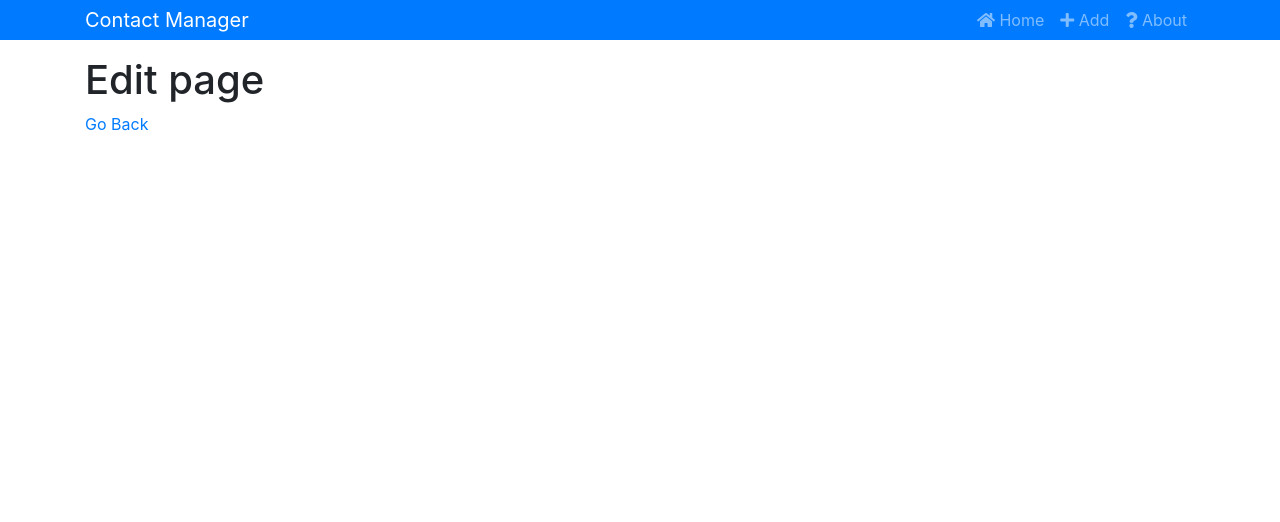
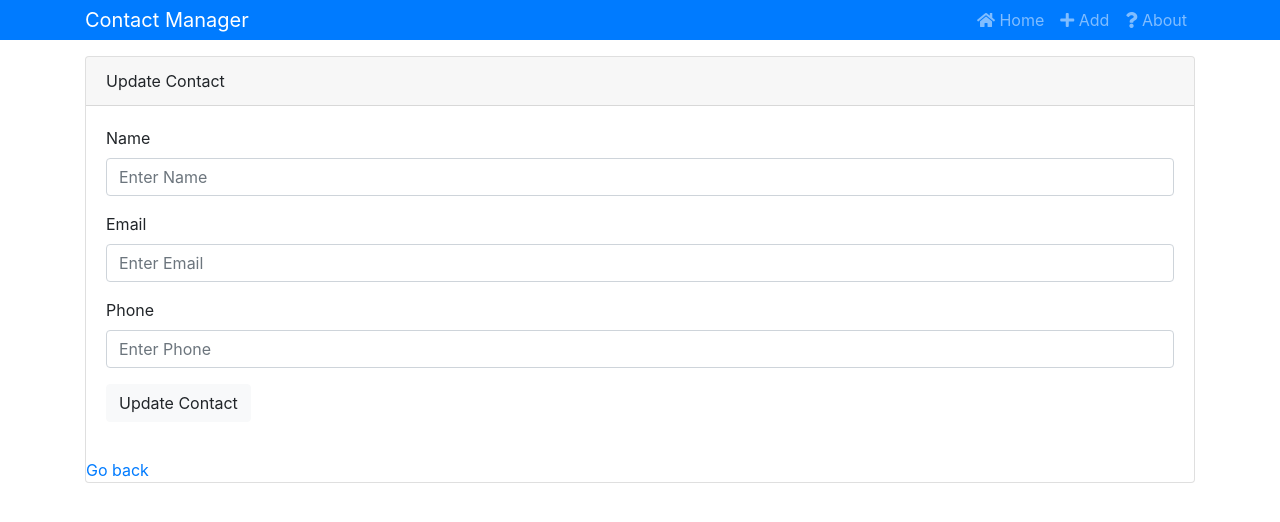
Before and after one commit to SeunJay/ContactManager, a React (Create React App) app in the folder client/: page /edit/1 in a window 1280 px wide. Shown: the top 522 px of the page. Built offline with nearby package versions, Linux system fonts and the light colour scheme; no server answers.

Commit message:
make several changes

```diff
--- a/client/src/components/contacts/Edit.js
+++ b/client/src/components/contacts/Edit.js
@@ -1,11 +1,145 @@
-import React from "react";
+import React, { useState, useEffect } from "react";
 import { Link } from "react-router-dom";
+import TextInputGroup from "../layouts/TextInputGroup";
+//import BlockButton from "../layouts/TextInputGroup";
+import axios from "axios";
 
 export default function Edit(props) {
+  console.log(props.match.params.id);
+  const [formData, setFormData] = useState({
+    name: "",
+    email: "",
+    phone: ""
+  });
+
+  //const [isAvailable, setIsAvailable] = useState(true);
+
+  useEffect(() => {
+    axios
+      .get(`http://localhost:4000/contacts/${props.match.params.id}`)
+      .then(res => {
+        console.log(res.data.contact);
+        setFormData({
+          name: res.data.contact.name,
+          email: res.data.contact.email,
+          phone: res.data.contact.email
+        });
+      });
+  }, [props.match.params.id]);
+
+  const onChange = e => {
+    const { name, value } = e.target;
+    setFormData({ ...formData, [name]: value });
+  };
+
+  const onSubmit = e => {
+    e.preventDefault();
+
+    const { name, email, phone } = formData;
+
+    const contactObj = {
+      name,
+      email,
+      phone
+    };
+
+    axios
+      .put(
+        `http://localhost:4000/contacts/${props.match.params.id}`,
+        contactObj
+      )
+      .then(res => console.log(res.data))
+      .catch(error => console.log(error));
+
+    setFormData({
+      name: "",
+      email: "",
+      phone: ""
+    });
+  };
+
+  // const onClick = () => {
+  //   setIsAvailable(false)
+  // };
+
+  // const onClickBlock = () => {
+  //   setIsAvailable(true);
+  // };
+
+  // let but = null;
+
+  // if (isAvailable) {
+  //   but = (
+  //     <div>
+  //       <input
+  //         type="submit"
+  //         value="Block Contact"
+  //         className="btn btn-light btn-black center mx-2"
+  //         onClick={onClick}
+  //       />
+  //     </div>
+  //   );
+  // } else {
+  //   but = (
+  //     <div>
+  //       <input
+  //         type="submit"
+  //         value="Unblock Contact"
+  //         className="btn btn-light btn-black center mx-2"
+  //         onClick={onClickBlock}
+  //       />
+  //     </div>
+  //   );
+  // }
+
   return (
-    <div>
-      <h1>Edit page</h1>
-      <Link to="/">Go Back</Link>
+    <div className="card mb-3">
+      <div className="card-header center">Update Contact</div>
+      <div className="card-body">
+        <form onSubmit={onSubmit}>
+          <TextInputGroup
+            label="Name"
+            name="name"
+            placeholder="Enter Name"
+            value={formData.name}
+            onChange={onChange}
+          />
+          <TextInputGroup
+            label="Email"
+            name="email"
+            placeholder="Enter Email"
+            type="email"
+            value={formData.email}
+            onChange={onChange}
+          />
+          <TextInputGroup
+            label="Phone"
+            name="phone"
+            placeholder="Enter Phone"
+            value={formData.phone}
+            onChange={onChange}
+          />
+          <div className="form-group">
+            <input
+              type="submit"
+              value="Update Contact"
+              className="btn btn-light btn-black center"
+            />
+            {/* <input
+              type="submit"
+              value="Block Contact"
+              className="btn btn-light btn-black center mx-2"
+            />
+            <input
+              type="submit"
+              value="Unblock Contact"
+              className="btn btn-light btn-black center mx-1"
+            /> */}
+            {/* {but} */}
+          </div>
+        </form>
+      </div>
+      <Link to="/">Go back</Link>
     </div>
   );
 }
```
Also changed, not shown: client/src/components/layouts/BlockButton.js (added, +13 -0 lines).
